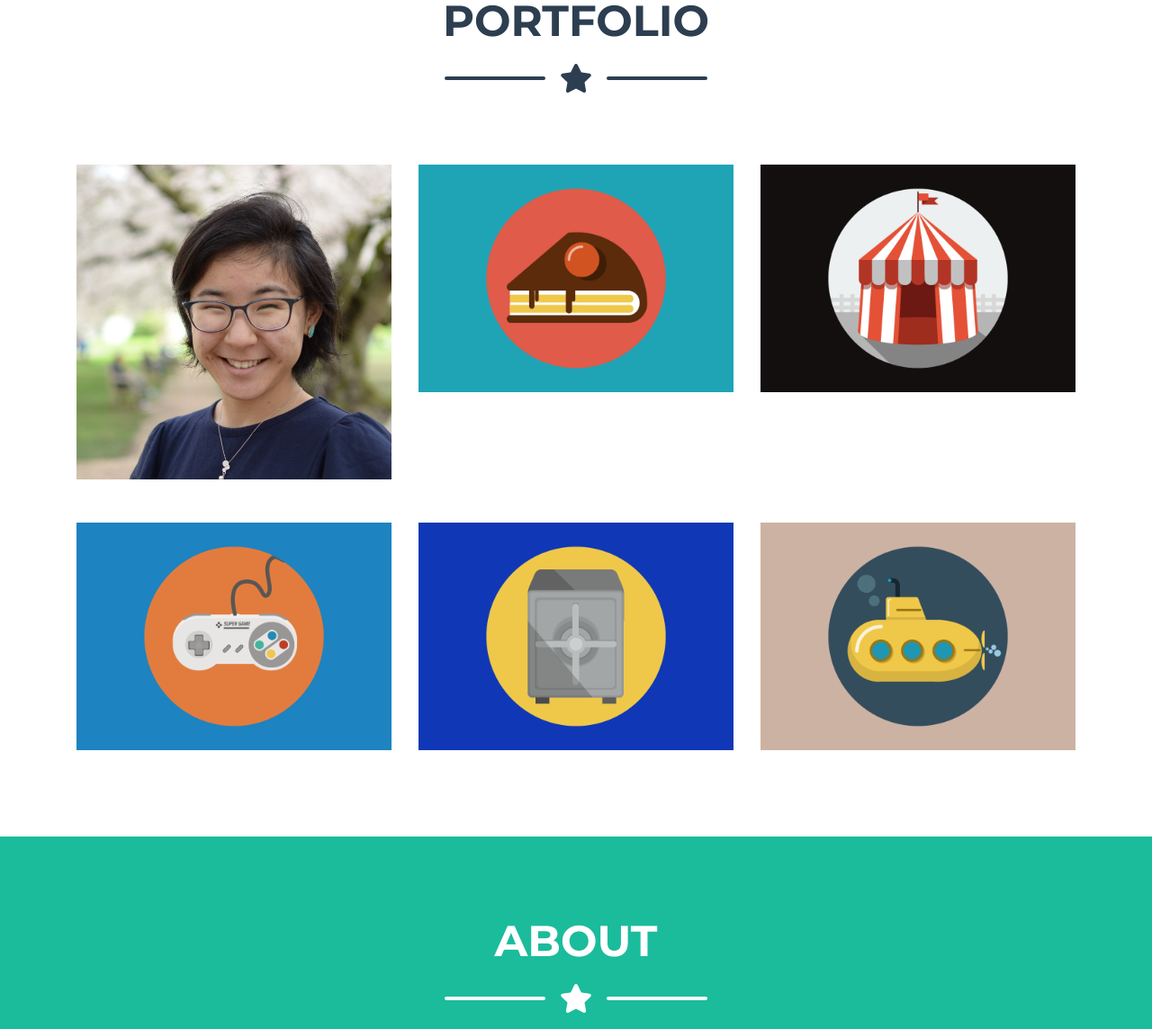
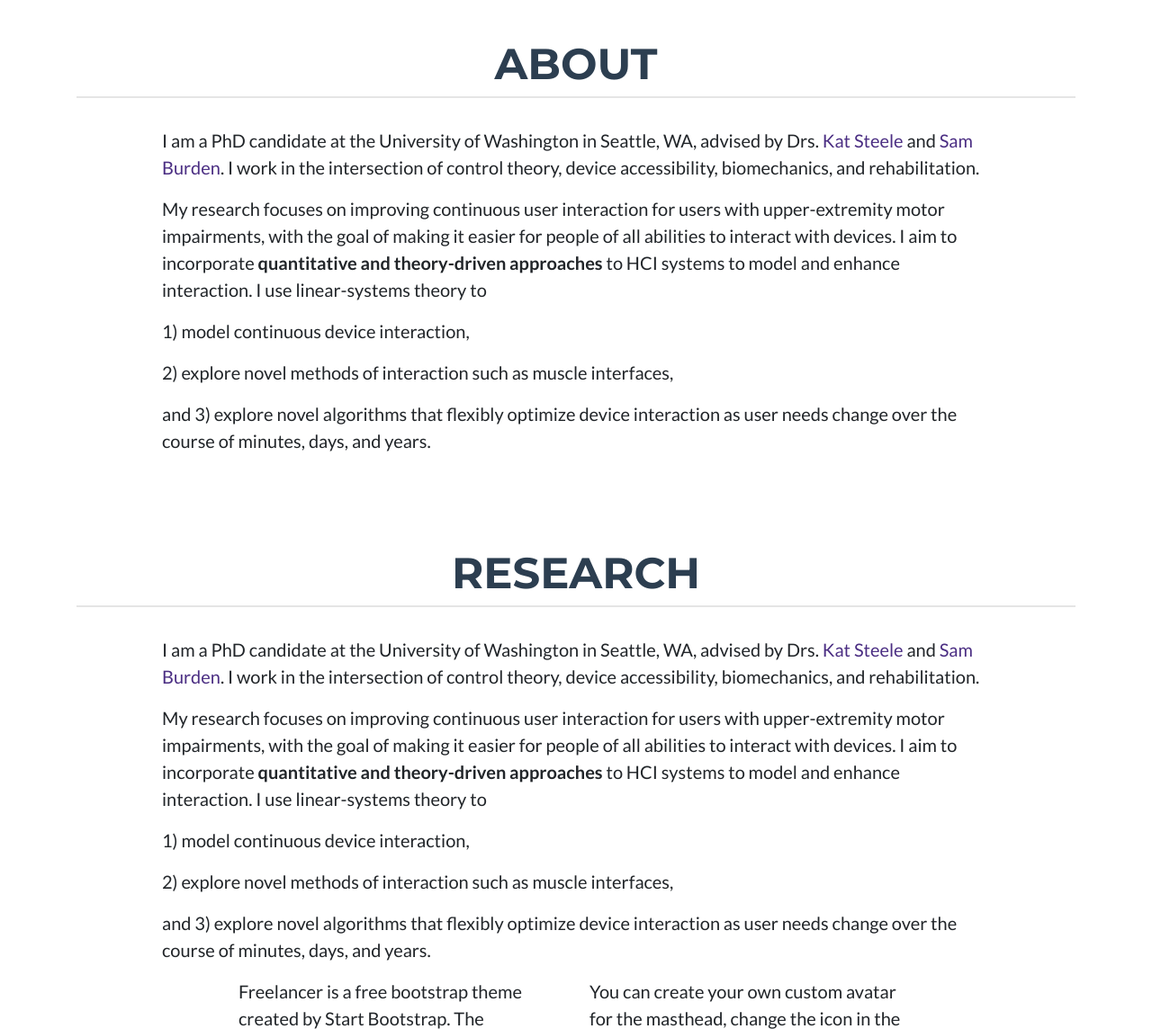
Before and after one commit to momona-yamagami/momona-yamagami.github.io, a website with bundled scripts: page index.html in a window 1280 px wide. Shown: the part 769-1913 px from the top of the page at 90% size. Built offline with nearby package versions, Linux system fonts and the light colour scheme.

Commit message:
finish about page

```diff
--- a/index.html
+++ b/index.html
@@ -34,10 +34,13 @@
       <div class="collapse navbar-collapse" id="navbarResponsive">
         <ul class="navbar-nav ml-auto">
           <li class="nav-item mx-0 mx-lg-1">
-            <a class="nav-link py-3 px-0 px-lg-3 rounded js-scroll-trigger" href="#portfolio">Portfolio</a>
+            <a class="nav-link py-3 px-0 px-lg-3 rounded js-scroll-trigger" href="#about">About</a>
           </li>
           <li class="nav-item mx-0 mx-lg-1">
-            <a class="nav-link py-3 px-0 px-lg-3 rounded js-scroll-trigger" href="#about">About</a>
+            <a class="nav-link py-3 px-0 px-lg-3 rounded js-scroll-trigger" href="#research">Research</a>
+          </li>
+          <li class="nav-item mx-0 mx-lg-1">
+            <a class="nav-link py-3 px-0 px-lg-3 rounded js-scroll-trigger" href="#publications">Publications</a>
           </li>
           <li class="nav-item mx-0 mx-lg-1">
             <a class="nav-link py-3 px-0 px-lg-3 rounded js-scroll-trigger" href="#contact">Contact</a>
@@ -58,15 +61,13 @@
       <h1 class="masthead-heading text-uppercase mb-0">Momona Yamagami</h1>
 
       <!-- Icon Divider -->
-<!--
       <div class="divider-custom divider-light">
         <div class="divider-custom-line"></div>
-        <div class="divider-custom-icon">
-          <i class="fas fa-star"></i>
-        </div>
-        <div class="divider-custom-line"></div>
+        <!-- <div class="divider-custom-icon">
+          <i class="fas fa-star"></i> -->
+        <!-- </div> -->
+        <!-- <div class="divider-custom-line"></div> -->
       </div>
--->
 
       <!-- Masthead Subheading -->
       <p class="masthead-subheading font-weight-light mb-0">HCI Researcher - PhD Candidate</p>
@@ -74,118 +75,54 @@
     </div>
   </header>
 
-  <!-- About Me Section -->
-  <section class="page-section About Me" id="About Me">
-    <div class="container">
-
-      <!-- Portfolio Section Heading -->
-      <h2 class="page-section-heading text-center text-uppercase text-secondary mb-0">Portfolio</h2>
-
-      <!-- Icon Divider -->
-      <div class="divider-custom">
-        <div class="divider-custom-line"></div>
-        <div class="divider-custom-icon">
-          <i class="fas fa-star"></i>
-        </div>
-        <div class="divider-custom-line"></div>
-      </div>
-
-      <!-- Portfolio Grid Items -->
-      <div class="row">
-
-        <!-- Portfolio Item 1 -->
-        <div class="col-md-6 col-lg-4">
-          <div class="portfolio-item mx-auto" data-toggle="modal" data-target="#portfolioModal1">
-            <div class="portfolio-item-caption d-flex align-items-center justify-content-center h-100 w-100">
-              <div class="portfolio-item-caption-content text-center text-white">
-                <i class="fas fa-plus fa-3x"></i>
-              </div>
-            </div>
-            <img class="img-fluid" src="img/portfolio/momona_yamagami.jpg" alt="">
-          </div>
-        </div>
-
-        <!-- Portfolio Item 2 -->
-        <div class="col-md-6 col-lg-4">
-          <div class="portfolio-item mx-auto" data-toggle="modal" data-target="#portfolioModal2">
-            <div class="portfolio-item-caption d-flex align-items-center justify-content-center h-100 w-100">
-              <div class="portfolio-item-caption-content text-center text-white">
-                <i class="fas fa-plus fa-3x"></i>
-              </div>
-            </div>
-            <img class="img-fluid" src="img/portfolio/cake.png" alt="">
-          </div>
-        </div>
-
-        <!-- Portfolio Item 3 -->
-        <div class="col-md-6 col-lg-4">
-          <div class="portfolio-item mx-auto" data-toggle="modal" data-target="#portfolioModal3">
-            <div class="portfolio-item-caption d-flex align-items-center justify-content-center h-100 w-100">
-              <div class="portfolio-item-caption-content text-center text-white">
-                <i class="fas fa-plus fa-3x"></i>
-              </div>
-            </div>
-            <img class="img-fluid" src="img/portfolio/circus.png" alt="">
-          </div>
-        </div>
-
-        <!-- Portfolio Item 4 -->
-        <div class="col-md-6 col-lg-4">
-          <div class="portfolio-item mx-auto" data-toggle="modal" data-target="#portfolioModal4">
-            <div class="portfolio-item-caption d-flex align-items-center justify-content-center h-100 w-100">
-              <div class="portfolio-item-caption-content text-center text-white">
-                <i class="fas fa-plus fa-3x"></i>
-              </div>
-            </div>
-            <img class="img-fluid" src="img/portfolio/game.png" alt="">
-          </div>
-        </div>
-
-        <!-- Portfolio Item 5 -->
-        <div class="col-md-6 col-lg-4">
-          <div class="portfolio-item mx-auto" data-toggle="modal" data-target="#portfolioModal5">
-            <div class="portfolio-item-caption d-flex align-items-center justify-content-center h-100 w-100">
-              <div class="portfolio-item-caption-content text-center text-white">
-                <i class="fas fa-plus fa-3x"></i>
-              </div>
-            </div>
-            <img class="img-fluid" src="img/portfolio/safe.png" alt="">
-          </div>
-        </div>
-
-        <!-- Portfolio Item 6 -->
-        <div class="col-md-6 col-lg-4">
-          <div class="portfolio-item mx-auto" data-toggle="modal" data-target="#portfolioModal6">
-            <div class="portfolio-item-caption d-flex align-items-center justify-content-center h-100 w-100">
-              <div class="portfolio-item-caption-content text-center text-white">
-                <i class="fas fa-plus fa-3x"></i>
-              </div>
-            </div>
-            <img class="img-fluid" src="img/portfolio/submarine.png" alt="">
-          </div>
-        </div>
-
-      </div>
-      <!-- /.row -->
-
-    </div>
-  </section>
-
   <!-- About Section -->
-  <section class="page-section bg-primary text-white mb-0" id="about">
+  <section class="page-section About" id="about">
     <div class="container">
 
       <!-- About Section Heading -->
-      <h2 class="page-section-heading text-center text-uppercase text-white">About</h2>
 
-      <!-- Icon Divider -->
-      <div class="divider-custom divider-light">
-        <div class="divider-custom-line"></div>
-        <div class="divider-custom-icon">
-          <i class="fas fa-star"></i>
+      <h2 class="page-section-heading text-center text-uppercase text-secondary mb-0">About</h2>
+      <hr>
+      <div class="row">
+        <div class="col-10 m-auto">
+          <p >  </p>
+          <p class="lead">I am a PhD candidate at the University of Washington in Seattle, WA,
+            advised by Drs. <a href='https://steelelab.me.uw.edu/'>Kat Steele</a> and <a href='https://faculty.washington.edu/sburden/bio/'>Sam Burden</a>.
+          I work in the intersection of control theory, device accessibility, biomechanics, and rehabilitation.</p>
+          <p class='lead'> My research focuses on improving continuous user interaction for users with upper-extremity motor impairments,
+            with the goal of making it easier for people of all abilities to interact with devices.
+            I aim to incorporate <b>quantitative and theory-driven approaches</b> to HCI systems to model and enhance interaction.
+            I use linear-systems theory to</p>
+          <p class='lead'>1) model continuous device interaction, </p>
+          <p class='lead'>2) explore novel methods of interaction such as muscle interfaces,</p>
+          <p class='lead'>and 3) explore novel algorithms that flexibly optimize device interaction as user needs change over the course of minutes, days, and years. </p>
+
         </div>
-        <div class="divider-custom-line"></div>
-      </div>
+
+  <!-- Research Section -->
+  <section class="page-section Research" id="research">
+  <!-- <section class="page-section bg-primary text-white mb-0" id="research"> -->
+    <div class="container">
+
+      <!-- Research Section Heading -->
+      <h2 class="page-section-heading text-center text-uppercase text-secondary mb-0">Research</h2>
+      <hr>
+
+      <div class="row">
+        <div class="col-10 m-auto">
+          <p >  </p>
+          <p class="lead">I am a PhD candidate at the University of Washington in Seattle, WA,
+            advised by Drs. <a href='https://steelelab.me.uw.edu/'>Kat Steele</a> and <a href='https://faculty.washington.edu/sburden/bio/'>Sam Burden</a>.
+          I work in the intersection of control theory, device accessibility, biomechanics, and rehabilitation.</p>
+          <p class='lead'> My research focuses on improving continuous user interaction for users with upper-extremity motor impairments,
+            with the goal of making it easier for people of all abilities to interact with devices.
+            I aim to incorporate <b>quantitative and theory-driven approaches</b> to HCI systems to model and enhance interaction.
+            I use linear-systems theory to</p>
+          <p class='lead'>1) model continuous device interaction, </p>
+          <p class='lead'>2) explore novel methods of interaction such as muscle interfaces,</p>
+          <p class='lead'>and 3) explore novel algorithms that flexibly optimize device interaction as user needs change over the course of minutes, days, and years. </p>
+
+        </div>
 
       <!-- About Section Content -->
       <div class="row">
```
Also changed, not shown: css/freelancer.css, css/freelancer.min.css.
